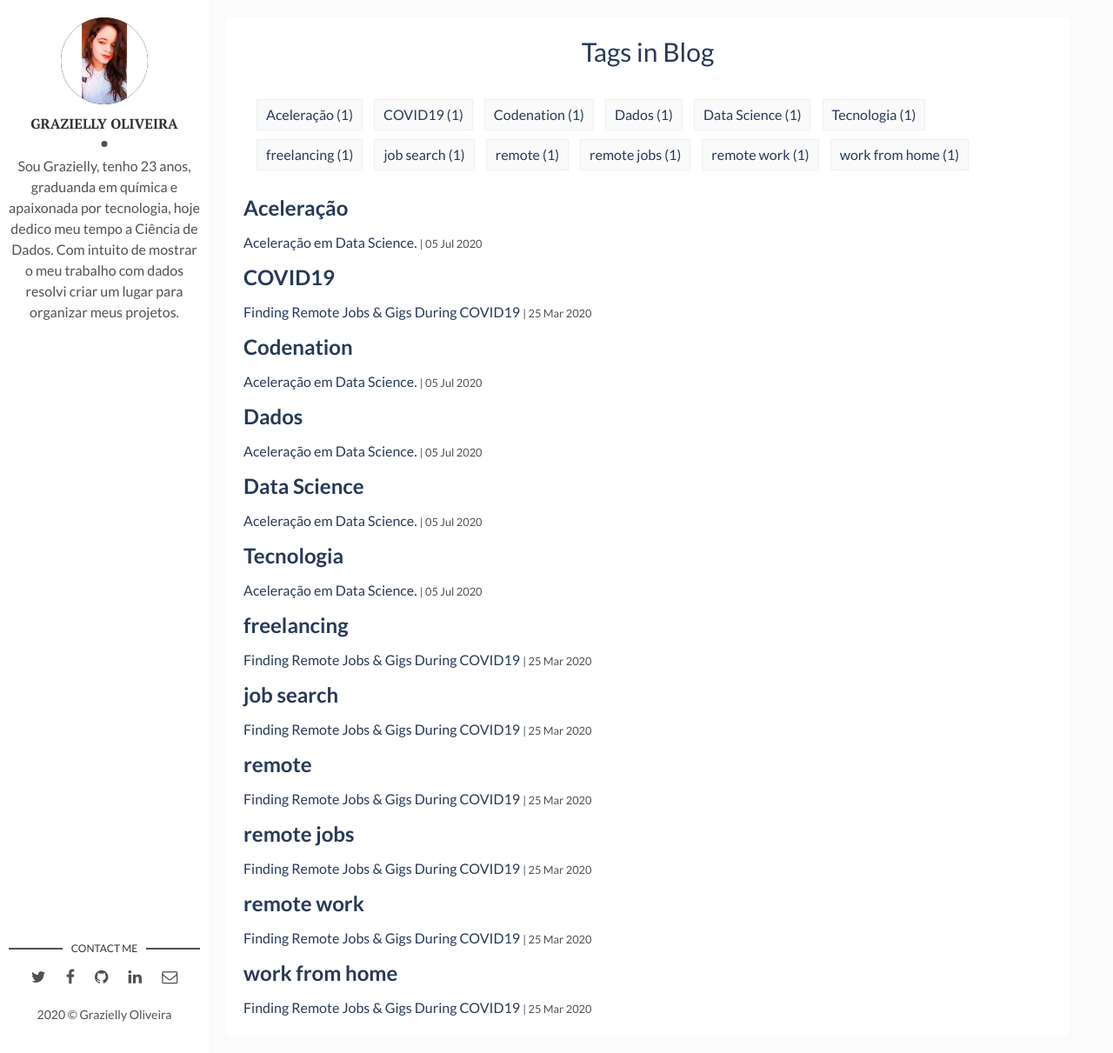
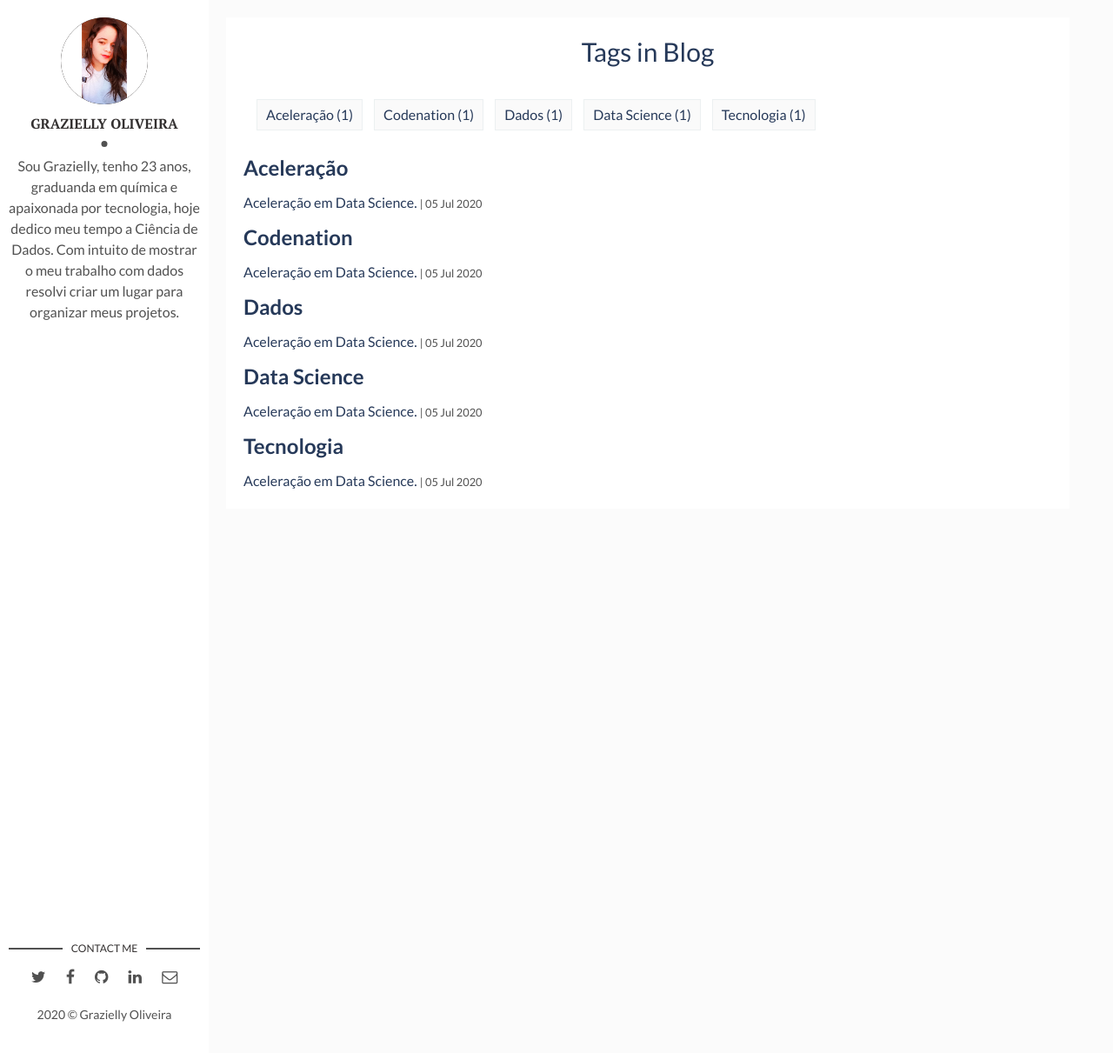
Before and after one commit to grazimelo/grazimelo.github.io, a Jekyll site: the page built from tags.html, in a window 1280 px wide and 1211 px high. Shown: the whole window at 87% size. Built offline with Jekyll 4.4.1, drawn with Linux system fonts in a browser that asks for light colours; part of the change alters nothing that is shown.

Commit message:
Atualização cod

```diff
--- a/_config.yml
+++ b/_config.yml
@@ -1,10 +1,10 @@
 title: Grazielly de Melo Oliveira
 description: > # this means to ignore newlines until "baseurl:"
-  Grazielly Oliveira is an SF-based entrepreneur, startup consultant, writer, & speaker. Currently writing a book on The New Distributed Workforce.
+  Grazielly de Melo Oliveira Oliveira is an SF-based entrepreneur, startup consultant, writer, & speaker. Currently writing a book on The New Distributed Workforce.
 permalink: ':title/'
 baseurl: "" # the subpath of your site, e.g. /blog
 url: "https://grazimelo.github.io" # the base hostname & protocol for your site, e.g. http://example.com
-site-twitter: "https://twitter.com/grazimelo" #if your site has a twitter account, enter it here
+site-twitter: "https://twitter.com/graziellymelo" #if your site has a twitter account, enter it here
 
 # Author Settings
 author: Grazielly Oliveira # add your name
@@ -14,6 +14,7 @@ social-facebook: grazielly.melo.3 # add your Facebook handle
 social-github: grazimelo # ig handle
 social-linkedin: grazielly-de-melo-04a9a8178 # add your Linkedin handle
 social-email: grazy-melo@live.com # add your Email address
+
 
 # Disqus
 discus-identifier: Grazielly Oliveira # add your discus identifier
--- a/_posts/2020-03-26-finding-remote-jobs-gigs-COVID19.markdown
+++ /dev/null
@@ -1,143 +0,0 @@
----
-layout: post
-title: Finding Remote Jobs & Gigs During COVID19
-date: 2020-03-26 01:00:00 +0300
-description: Where to find remote jobs and how to stand out, even if you've never had a digital job before. # Add post description (optional)
-img: Finding-Remote-Jobs-and-Gigs.png # Add image post (optional)
-tags: [remote, remote work, remote jobs, freelancing, job search, work from home, COVID19] # add tag
----
-With stay-at-home orders increasing across the US and many people out of work or feeling insecure about their jobs, there is an urgent need to find work that can be done completely online. This is true for people who are used to working remotely and those who have never worked remotely or done any kind of digital work.
-
-I’ve been working remotely since 2015 and I am currently writing a book on The New Distributed Workforce, where I discuss opportunities for women to build flexible, remote careers. A big part of this is exploring what kinds of jobs can be done remotely and where people can find legitimate remote jobs and freelance work.
-
-Due to COVID19, a lot of digital jobs that were previously done in-office will be performed remotely for the foreseeable future. If your priority is simply securing a paycheck during this time, apply to **everything** relevant that can be done from home for now, understanding your remote life might only be temporary until the world starts transitioning back to the office.
-
-However, this list focuses on where you can find remote *specific* jobs — pandemic or no!
-
-## Where to Find Remote Jobs
-
-* [WeWorkRemotely](https://weworkremotely.com/){:target="_blank"} — “The #1 destination to find and list incredible remote jobs.”
-
-* [Remotive](https://remotive.io/){:target="_blank"} — “Find a Remote Startup Job.”
-
-* [RemoteOK](https://remoteok.io/){:target="_blank"} — “Get a remote job you can do anywhere.”
-
-* [Remote.co ](https://remote.co/remote-jobs/){:target="_blank"} — “All things remote work.”
-
-* [Pangian](https://pangian.com/){:target="_blank"} — “The best curated & verified remote jobs at reputable companies.”
-
-* [Jobspresso ](https://jobspresso.co/){:target="_blank"} — “Expertly curated remote jobs in tech, marketing, customer support and more.”
-
-* [Hubstaff Talent ](https://talent.hubstaff.com/){:target="_blank"} — “The FREE way to find the world’s best remote talent.”
-
-* [FlexJobs](https://www.flexjobs.com/){:target="_blank"} — “Discover a new world with only the best remote and flexible jobs!” (Paid service, I’ve used promo code NOMAD.)
-
-* [AngelList](https://angel.co/jobs){:target="_blank"} — “Experience the startup ecosystem — invest in startups, research the fastest-growing companies, and find a job you love.” (Not all the job listings are remote, but many are.)
-
-* [CyberCoders](https://www.cybercoders.com/jobs/){:target="_blank"} (Not all the job listings are remote, but many are.)
-
-* [Indeed](https://www.indeed.com/){:target="_blank"} (Not all the job listings are remote, but you can search with keyword “remote” in the advanced search.)
-
-* [LinkedIn Jobs](https://www.linkedin.com/jobs/){:target="_blank"} (A great resource for finding jobs, including remote work)
-
-* Facebook groups (Find professional Facebook groups that match your industry, i.e. groups for transcribers, affiliate marketing groups, etc.)
-
-### Standing Out
-
-* Keep your resume to one page (if possible), making sure that it’s achievement-oriented. Use concise bullet points and keywords. If you need a free resume template, I like [NovoResume](https://novoresume.com/resume-templates){:target="_blank"}.
-
-* Create a short but powerful personal mission statement that really demonstrates who you are and what drives you.
-
-* Create a few different versions of your resume, tailored to each specific type of job you’re applying to.
-
-* Keep cover letters short but specific to the job and company you’re applying to. Show that you’re familiar with their mission and that it resonates with you. Talk about why you’re uniquely qualified and what you can bring to the table to help them grow.
-
-* Include any links to your portfolio, blog, or personal case studies, which can further add to your credibility as a candidate. If you don’t have these things, quarantine can be a great time to start putting them together.
-
-* If you’ve never had a digital job before, consider personal projects and other things you’ve worked on or contributed to that demonstrate digital skillsets, like managing a Facebook community. Express familiarity with tools like Google Drive, Slack, Zoom, and others that the company may be using. Also consider what parts of your work experience can easily translate to the digital world, like customer service.
-
-## Where to Find Remote Gigs
-
-* [UpWork](https://www.upwork.com/){:target="_blank"} — “Upwork expertly connects professionals and agencies to businesses seeking specialized talent.”
-
-* [Fiverr](https://www.fiverr.com/){:target="_blank"} — “Find The Perfect Freelance Services For Your Business.”
-
-* [FlexJobs](https://www.flexjobs.com/){:target="_blank"} — “Discover a new world with only the best remote and flexible jobs!” (Paid service, I’ve used promo code NOMAD.)
-
-* [Freelancer](https://www.freelancer.com/){:target="_blank"} — “Millions of small businesses use Freelancer to turn their ideas into reality.”
-
-* [Outsourcely](https://www.outsourcely.com/){:target="_blank"} — “The easiest way to connect with talented remote workers from 180+ countries.”
-
-* [ProBlogger](https://problogger.com/jobs/){:target="_blank"} — Freelance content writing/SEO writing jobs.
-
-* [Dribbble](https://dribbble.com/jobs){:target="_blank"} — Freelance and full-time design jobs.
-
-* [Toptal](https://www.toptal.com/){:target="_blank"} — “Toptal is an exclusive network of the top freelance software developers, designers, finance experts, product managers, and project managers in the world.”
-
-* [FreeUp](https://freeup.net/){:target="_blank"} — “Access To The Top 1% Of Online Talent.”
-
-### Standing Out
-
-If you’re looking for additional streams of income, freelance work can be a great solution! Before you start applying, I recommend putting together a **portfolio** of relevant work to share with potential clients. Platforms like UpWork allow you to upload work samples directly to your profile, but you can also create a basic portfolio site using [Wordpress](https://themeisle.com/blog/portfolio-site-on-wordpress/){:target="_blank"} or [PortfolioBox](https://www.portfoliobox.net/){:target="_blank"}.
-
-Freelance jobs can be highly competitive, and every bit of effort to stand out can make a difference. If you don’t have any work samples, now is the time to create them, whether it’s for fun projects or helping a friend’s business.
-
-## What Kind of Work Can Be Done Remotely?
-
-A question that a lot of people are asking right now is what kind of work can be done remotely. While jobs like software development and digital marketing are obvious answers, I’ve compiled a list of fields that can function completely digitally:
-
-* Accounting
-
-* (Virtual) Admin/Assistant
-
-* Audio Production
-
-* Content Writing
-
-* Copy Editing
-
-* Design
-
-* E-commerce
-
-* Event Management
-
-* Journalism
-
-* Law
-
-* Marketing
-
-* Nonprofit
-
-* Public Relations
-
-* Project Management
-
-* SEO
-
-* Software Engineering
-
-* Teaching Languages
-
-* Therapy
-
-* Transcribing
-
-* Translating
-
-* Video Production
-
-* Web Development
-
-If you have questions about how any of the above jobs can be done remotely, please tweet me @rhiannon_io and I’ll try my best to personally connect you with someone who has been working remotely in that field!
-
-## Avoiding Remote Job Scams
-
-With the increased demand for remote work, job seekers have also been noticing an increase in “work from home” job scams. My basic rules of thumb are: 1) If something sounds too good to be true, it usually is, and 2) Any “job” asking you to spend money upfront, for any reason, is a scam.
-
-Skillcrush has a great guide to identifying remote job scams, which you can read [here](https://skillcrush.com/blog/how-to-tell-if-a-remote-job-is-legit/){:target="_blank"}.
-
-If you have any questions about finding remote work or putting your best foot forward when applying for jobs and gigs, feel free to reach out to me! I’m happy to chat and do what I can to help.
-
-*This blog was originally posted on [Medium](https://medium.com/@rhiannonpayne/finding-remote-jobs-gigs-during-covid19-6f19cb98c656){:target="_blank"}--be sure to follow and clap!*
```
